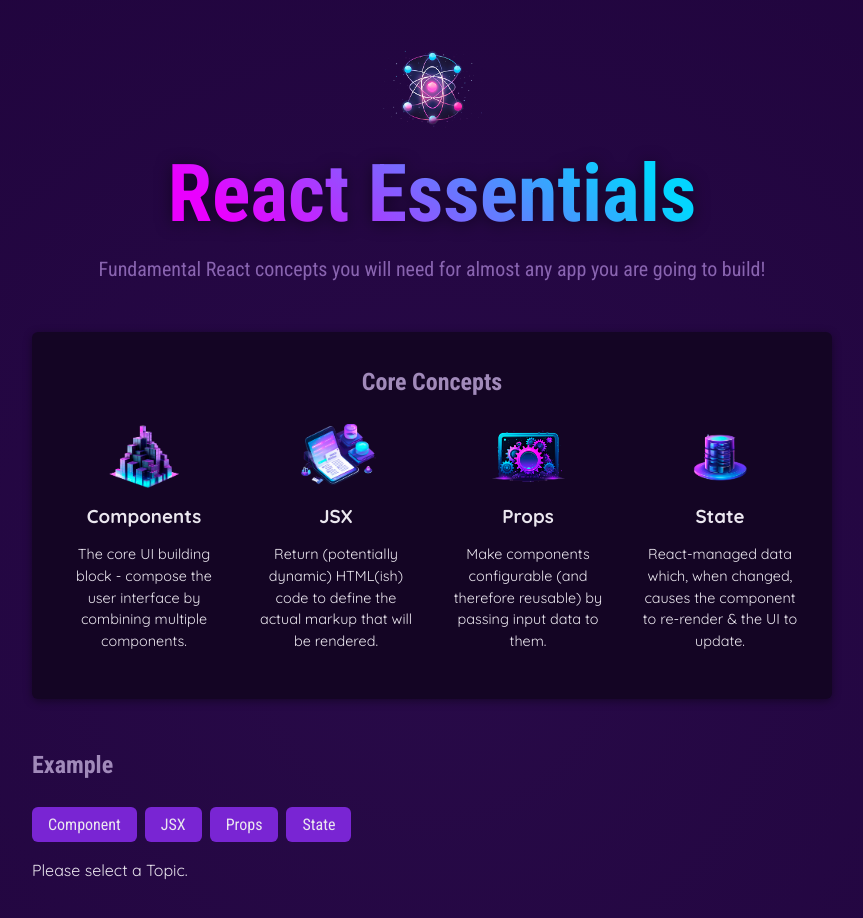
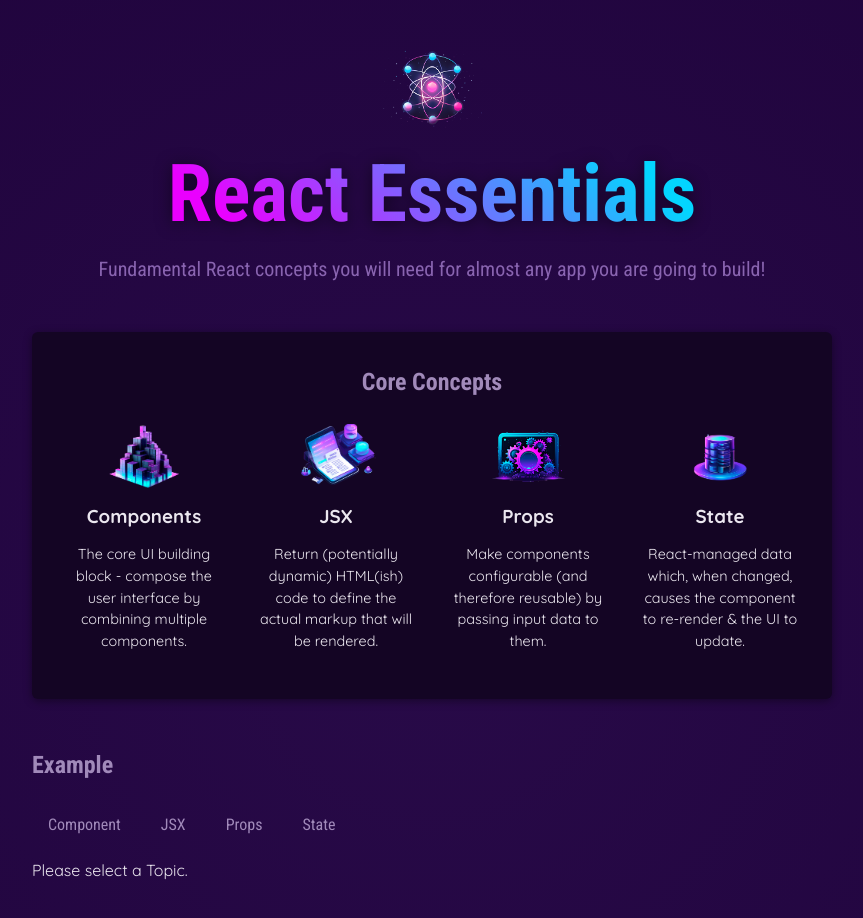
Before and after one commit to ladyami/Hyperdrive-React-Propulsion-to-Front-End-Supremacy, a React (Vite) app in the folder project003/project003/: page / in a window 1280 px wide. Shown: the top 918 px of the page, without its empty margins (208-1071 px from the left). Built offline with nearby package versions, Linux system fonts and the light colour scheme.

Commit message:
Dynamic Styling

```diff
--- a/project003/project003/src/App.jsx
+++ b/project003/project003/src/App.jsx
@@ -48,10 +48,10 @@ function App() {
         <section id='examples'>
          <h2>Example</h2>
          <menu>
-          <TabButton onSelect={() => onSelect('components')}>Component</TabButton>
-          <TabButton onSelect={() => onSelect('jsx')}>JSX</TabButton>
-          <TabButton onSelect={() => onSelect('props')}>Props</TabButton>
-          <TabButton onSelect={() => onSelect('state')}>State</TabButton>
+          <TabButton isSelected={selectedTopic === 'components'} onSelect={() => onSelect('components')}>Component</TabButton>
+          <TabButton isSelected={selectedTopic === 'jsx'} onSelect={() => onSelect('jsx')}>JSX</TabButton>
+          <TabButton isSelected={selectedTopic === 'props'} onSelect={() => onSelect('props')}>Props</TabButton>
+          <TabButton isSelected={selectedTopic === 'state'} onSelect={() => onSelect('state')}>State</TabButton>
          </menu>
          {!selectedTopic ? <p>Please select a Topic.</p> :
          (<div id='tab-content'>
--- a/project003/project003/src/TabButton.jsx
+++ b/project003/project003/src/TabButton.jsx
@@ -1,13 +1,13 @@
 import React from 'react'
 
-const TabButton = ({children, onSelect}) => {
+const TabButton = ({children, onSelect, isSelected}) => {
 
 
 
 
   return (
     <li>
-    <button className='active' onClick={onSelect}>{children}</button>
+    <button className={isSelected? 'active' : undefined} onClick={onSelect}>{children}</button>
     </li>
   )
 }
```
